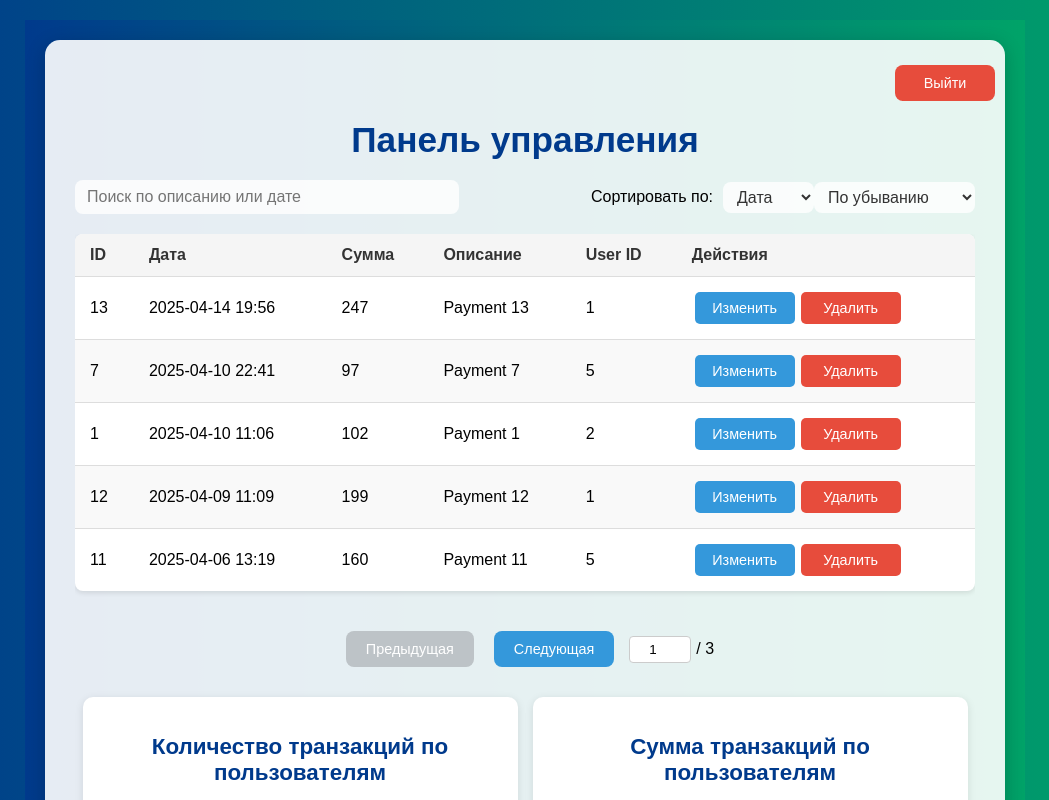
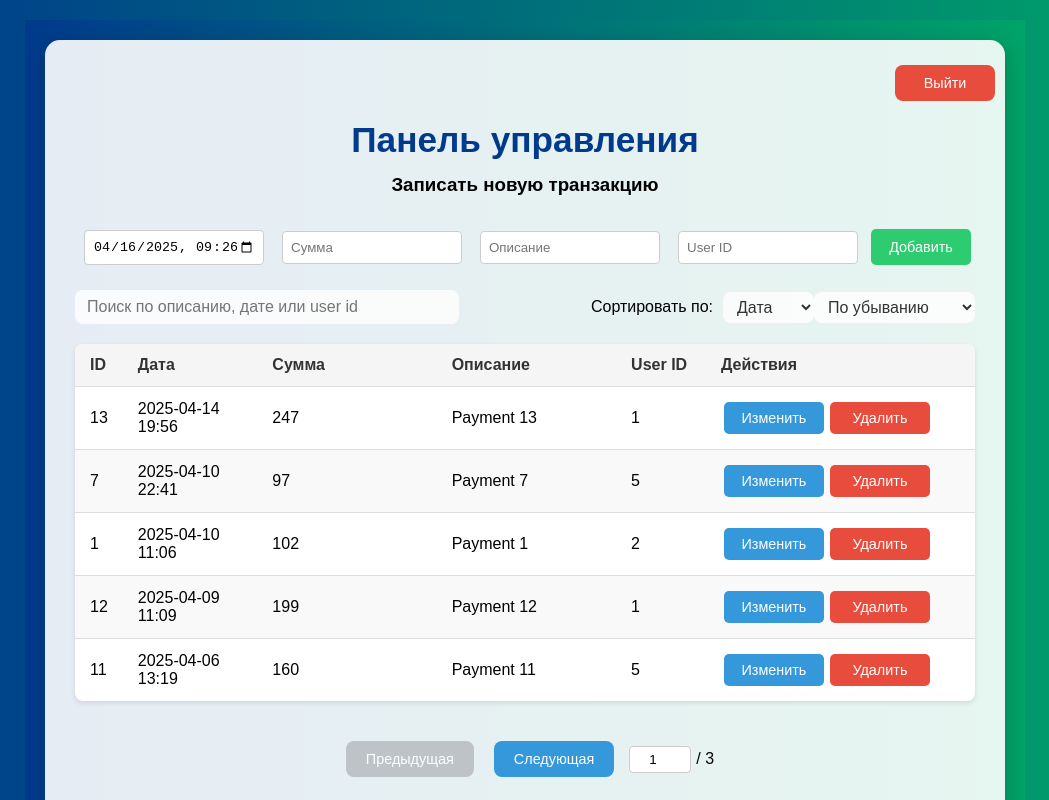
Before and after one commit to robertvlasov/nto-Pift-2025, a React (Create React App) app in the folder frontend/: page /admin in a window 1280 px wide. Shown: the top 800 px of the page, without its empty margins (115-1164 px from the left). Built offline with nearby package versions, Linux system fonts and the light colour scheme; sample sign-in values are in the browser's storage.

Commit message:
Admin panel

```diff
--- a/frontend/src/components/AdminPage.css
+++ b/frontend/src/components/AdminPage.css
@@ -1,3 +1,7 @@
+
+
+
+
 .admin-page-container {
     display: flex;
     justify-content: center;
@@ -52,7 +56,7 @@
 .admin-page h2 {
     color: #003A8C;
     font-size: 2.2em;
-    margin-bottom: 20px;
+    margin-bottom: -5px;
     font-weight: 600;
     margin-top: 50px;
 }
@@ -191,7 +195,7 @@
 .chart h3 {
     color: #003A8C;
     font-size: 1.4em;
-    margin-bottom: 10px;
+    margin-bottom: -5px;
 }
 
 @media (max-width: 768px) {
@@ -204,3 +208,36 @@
         width: 90%;
     }
 }
+
+.add-transaction-form {
+    display: flex;
+    flex-wrap: wrap;
+    justify-content: space-around;
+    align-items: center;
+    margin-bottom: 10px;
+}
+
+.new-transaction-input {
+    width: 20%;
+    min-width: 150px;
+    padding: 8px;
+    margin: 5px;
+    border: 1px solid #ccc;
+    border-radius: 4px;
+    box-sizing: border-box;
+}
+
+.btn-add {
+    background-color: #2ecc71;
+    color: white;
+    padding: 10px 15px;
+    border: none;
+    border-radius: 5px;
+    cursor: pointer;
+    transition: background-color 0.3s ease;
+    margin-bottom: 15px;
+}
+
+.btn-add:hover {
+    background-color: #27ae60;
+}
--- a/frontend/src/components/AdminPage.js
+++ b/frontend/src/components/AdminPage.js
@@ -23,6 +23,12 @@ const AdminPage = ({ onLogout }) => {
     const [sortOrder, setSortOrder] = useState('desc');
     const [currentPage, setCurrentPage] = useState(1);
     const transactionsPerPage = 5;
+    const [newTransaction, setNewTransaction] = useState({
+        date: new Date().toISOString().slice(0, 16),
+        amount: '',
+        description: '',
+        userId: '',
+    });
 
     useEffect(() => {
         const initialTransactions = Array.from({ length: 15 }, (_, i) => ({
@@ -45,6 +51,30 @@ const AdminPage = ({ onLogout }) => {
                 transaction.id === updatedTransaction.id ? updatedTransaction : transaction
             )
         );
+    };
+
+    const handleCreateTransaction = () => {
+        if (!newTransaction.amount || !newTransaction.description || !newTransaction.userId) {
+            alert('Пожалуйста, заполните все поля.');
+            return;
+        }
+
+        const newId = transactions.length > 0 ? Math.max(...transactions.map(t => t.id)) + 1 : 1;
+        const transactionToAdd = {
+            id: newId,
+            date: new Date(newTransaction.date).toISOString(),
+            amount: parseFloat(newTransaction.amount),
+            description: newTransaction.description,
+            userId: parseInt(newTransaction.userId),
+        };
+
+        setTransactions([...transactions, transactionToAdd]);
+        setNewTransaction({
+            date: new Date().toISOString().slice(0, 16),
+            amount: '',
+            description: '',
+            userId: '',
+        });
     };
 
     const filteredTransactions = transactions.filter((transaction) =>
@@ -107,10 +137,45 @@ const AdminPage = ({ onLogout }) => {
             <div className="admin-page">
                 <button className="btn btn-logout" onClick={onLogout}>Выйти</button>
                 <h2>Панель управления</h2>
+
+
+                <h3>Записать новую транзакцию</h3>
+                <div className="add-transaction-form">
+                    <input
+                        type="datetime-local"
+                        value={newTransaction.date}
+                        onChange={(e) => setNewTransaction({ ...newTransaction, date: e.target.value })}
+                        className="new-transaction-input"
+                    />
+                    <input
+                        type="number"
+                        placeholder="Сумма"
+                        value={newTransaction.amount}
+                        onChange={(e) => setNewTransaction({ ...newTransaction, amount: e.target.value })}
+                        className="new-transaction-input"
+                    />
+                    <input
+                        type="text"
+                        placeholder="Описание"
+                        value={newTransaction.description}
+                        onChange={(e) => setNewTransaction({ ...newTransaction, description: e.target.value })}
+                        className="new-transaction-input"
+                    />
+                    <input
+                        type="number"
+                        placeholder="User ID"
+                        value={newTransaction.userId}
+                        onChange={(e) => setNewTransaction({ ...newTransaction, userId: e.target.value })}
+                        className="new-transaction-input"
+                    />
+                    <button className="btn btn-add" onClick={handleCreateTransaction}>Добавить</button>
+                </div>
+
+
                 <div className="filters">
                     <input
                         type="text"
-                        placeholder="Поиск по описанию или дате"
+                        placeholder="Поиск по описанию, дате или user id"
                         value={searchTerm}
                         onChange={(e) => setSearchTerm(e.target.value)}
                         className="search-input"
@@ -128,11 +193,14 @@ const AdminPage = ({ onLogout }) => {
                     </div>
                 </div>
 
+
+
                 <TransactionList
                     transactions={currentTransactions}
                     onDelete={handleDeleteTransaction}
                     onUpdate={handleUpdateTransaction}
                 />
+
                 <div className="pagination">
                     <button className="btn btn-pagination" onClick={handlePrevPage} disabled={currentPage === 1}>Предыдущая</button>
                     <button className="btn btn-pagination" onClick={handleNextPage} disabled={currentPage === totalPages || totalPages === 0}>Следующая</button>
--- a/frontend/src/components/TransactionList.css
+++ b/frontend/src/components/TransactionList.css
@@ -1,4 +1,4 @@
-.transaction-list-container {
+.transation-list-container {
     width: 100%;
     overflow-x: auto;
 }
@@ -89,6 +89,37 @@
     font-size: 1em;
 }
 
+.transaction-list th:nth-child(1),
+.transaction-list td:nth-child(1) {
+    width: 5%;
+}
+
+.transaction-list th:nth-child(2),
+.transaction-list td:nth-child(2) {
+    width: 15%;
+}
+
+.transaction-list th:nth-child(3),
+.transaction-list td:nth-child(3) {
+    width: 20%;
+}
+
+.transaction-list th:nth-child(4),
+.transaction-list td:nth-child(4) {
+    width: 20%;
+}
+
+.transaction-list th:nth-child(5),
+.transaction-list td:nth-child(5) {
+    width: 10%;
+}
+
+.transaction-list th:nth-child(6),
+.transaction-list td:nth-child(6) {
+    width: 30%;
+}
+
+
 @media (max-width: 768px) {
     .transaction-list {
         border: 0;
--- a/frontend/src/components/TransactionList.js
+++ b/frontend/src/components/TransactionList.js
@@ -1,4 +1,3 @@
-
 import React, { useState } from 'react';
 import './TransactionList.css';
 
@@ -17,7 +16,7 @@ const TransactionList = ({ transactions, onDelete, onUpdate }) => {
     };
 
     const handleSaveEdit = () => {
-        onUpdate({ ...editedTransaction, date: new Date(editedTransaction.date).toISOString() });
+        onUpdate({ ...editedTransaction, date: editedTransaction.date });
         setEditingTransactionId(null);
         setEditedTransaction({});
     };
@@ -36,6 +35,7 @@ const TransactionList = ({ transactions, onDelete, onUpdate }) => {
     }
 
     const formatDate = (dateString) => {
+        if (!dateString) return '';
         const date = new Date(dateString);
         const year = date.getFullYear();
         const month = String(date.getMonth() + 1).padStart(2, '0');
@@ -65,16 +65,7 @@ const TransactionList = ({ transactions, onDelete, onUpdate }) => {
                                 <>
                                     <td data-label="ID">{transaction.id}</td>
                                     <td data-label="Дата">
-                                        {editingTransactionId === transaction.id ? (
-                                            <input
-                                                type="datetime-local"
-                                                name="date"
-                                                value={new Date(editedTransaction.date).toISOString().slice(0, 16)}
-                                                onChange={handleChange}
-                                            />
-                                        ) : (
-                                            formatDate(transaction.date)
-                                        )}
+                                        {formatDate(transaction.date)}
                                     </td>
                                     <td data-label="Сумма">
                                         {editingTransactionId === transaction.id ? (
@@ -100,7 +91,9 @@ const TransactionList = ({ transactions, onDelete, onUpdate }) => {
                                             transaction.description
                                         )}
                                     </td>
-                                    <td data-label="User ID">{transaction.userId}</td>
+                                    <td data-label="User ID">
+                                        {transaction.userId}
+                                    </td>
                                     <td data-label="Действия">
                                         {editingTransactionId === transaction.id ? (
                                             <>
```
